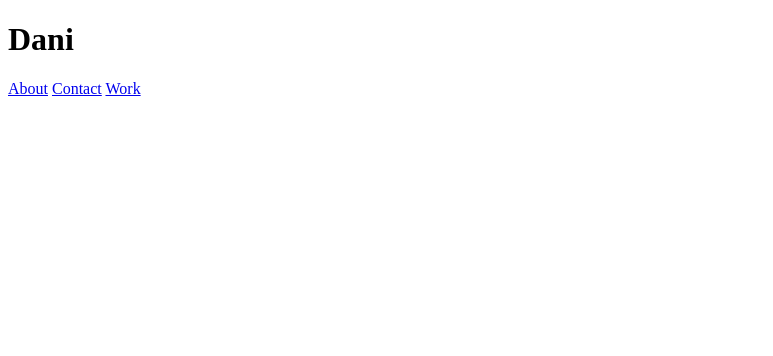
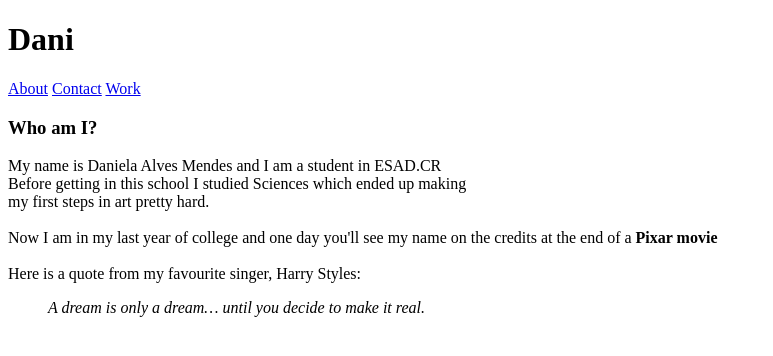
Before and after one commit to danialves15/danialves15.github.io, a plain HTML site: page about.html in a window 1280 px wide. Shown: the whole page, without its empty margins (0-773 px from the left). Drawn offline with Linux system fonts and the light colour scheme.

Commit message:
Exercício semanal 1 04/03
Adicionei alguns h3 para dar um ar mais acolhedor ao site e destacar o que era mais importante.

Adicionei alguns <p> para falar um pouco sobre mim no About utilizando também o Strong para a palavra Pixar para a destacar como objetivo principal e Italics para o quote do Harru Styles também para o destacar do restante texto.
 Já no Contact adicionei os meus contactos utilizando o <adress>

Na página work já coloquei um link para um trabalho meu com o <a href

```diff
--- a/about.html
+++ b/about.html
@@ -17,6 +17,28 @@
         <a href="work.html" target="_self">Work</a>
     </nav>
 
+    <h3>Who am I?</h3>
+    <p>
+        My name is Daniela Alves Mendes
+        and I am a student in ESAD.CR
+        <br>Before getting in this school I studied Sciences
+        which ended up making
+        <br>my first steps in art pretty hard.
+
+        <br>
+
+        <br>Now I am in my last year of college and one day you'll see my name on the credits at the end of a <strong>Pixar movie</strong>
+
+        <br>
+
+        <br>Here is a quote from my favourite singer, Harry Styles:
+
+<blockquote cite="https://www.goodreads.com/quotes/678527-a-dream-is-only-a-dream-until-you-decide-to">
+    <em>A dream is only a dream… until you decide to make it real.</em>
+</blockquote>
+
+    </p>
+
 </body>
 
 </html>
```
Also changed, not shown: contact.html (+7 -0 lines), index.html (+1 -1 lines).
